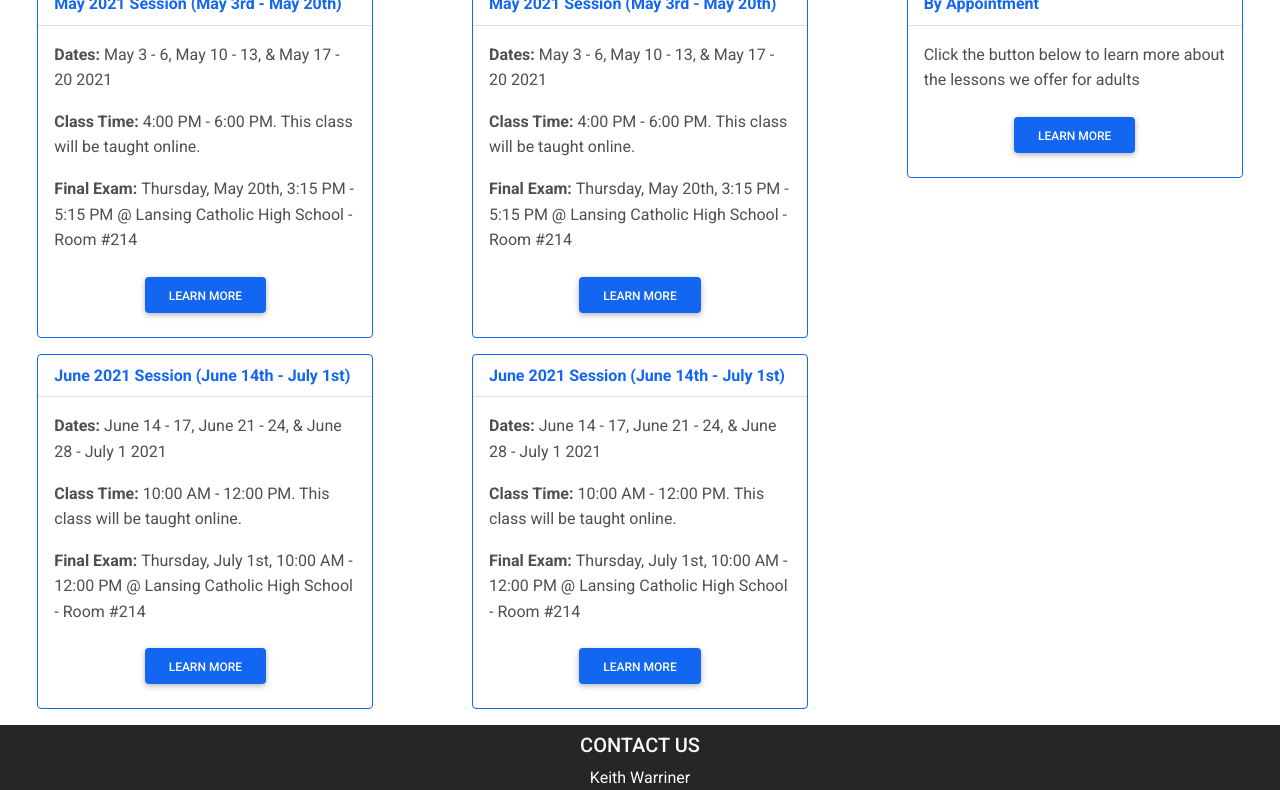
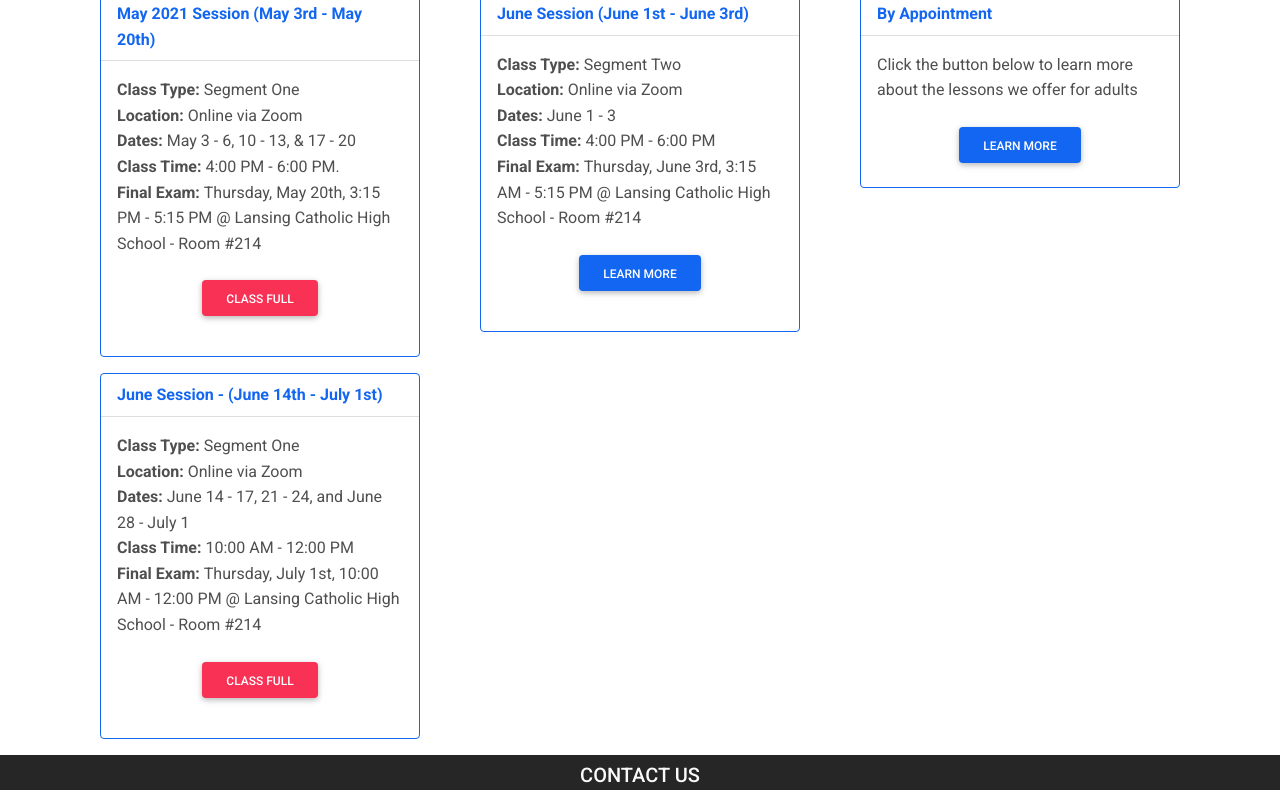
Before and after one commit to warrinerbros/warrinerbros.github.io, a website: page index.html in a window 1280 px wide. Shown: the part 551-1341 px from the top of the page. Drawn offline with Linux system fonts and the light colour scheme.

Commit message:
updated home screen

```diff
--- a/index.html
+++ b/index.html
@@ -78,89 +78,84 @@
       <div class="mask" style="background-color: rgba(0, 0, 0, 0.65);">
         <div class="d-flex justify-content-center align-items-center h-100">
           <div class="text-white">
-            <h1 class="mb-3 display-2">Lansing Area Driving School</h1>
-            <h5 class="mb-3">Teaching students in the Greater Lansing area</h5>
+            <h1 class="mb-3 px-2 display-2">Lansing Area Driving School</h1>
+            <h5 class="px-2">Providing driver's education to students in the Greater Lansing area</h5>
           </div>
         </div>
       </div>
     </div>
     <!-- Background image -->
 
-    <div class="container h-100" style="margin-top:20px"></div>
+    <div class="container">
 
-      <div class="row justify-content-center">
-
-        <div class="col-md-4 justify-content-center">
+      <div class="row">
+        <div class="col-md-4" style="margin-top:30px">
 
           <h2 class = "text-center">Segment One Offerings</h2>
-          <div class="card border border-primary shadow-0 mb-3 mx-auto" style="max-width: 21rem">
-            <div class="card-header text-primary"><strong> May 2021 Session  (May 3rd - May 20th) </strong></div>
+          <div class="card border border-primary shadow-0 mb-3 mx-auto" style="max-width: 20rem">
+            <div class="card-header text-primary"><strong> May 2021 Session  (May 3rd - May 20th)  </strong></div>
             <div class="card-body">
-            <p><strong>Dates:</strong>  May 3 - 6,  May 10 - 13, &  May 17 - 20 2021</p>
-            <p><strong>Class Time: </strong> 4:00 PM - 6:00 PM. This class will be taught online.</p>
-            <p><strong> Final Exam: </strong> Thursday, May 20th, 3:15 PM - 5:15 PM @ Lansing Catholic High School - Room #214</p>
+              <p>
+                <strong>Class Type:</strong> Segment One <br>
+                <strong>Location:</strong> Online via Zoom <br>
+                <strong>Dates:</strong>  May 3 - 6, 10 - 13, & 17 - 20 <br>
+                <strong>Class Time: </strong> 4:00 PM - 6:00 PM. <br>
+                <strong> Final Exam: </strong> Thursday, May 20th, 3:15 PM - 5:15 PM @ Lansing Catholic High School - Room #214 <br>
                 <div class = "text-center">
-              <a href  ="segment-one.html" class="nav-link">
-                <button type="button" class="btn btn-primary text-center">Learn More</button>
+                  <a class="nav-link">
+                    <button type="button" class="btn btn-danger">Class Full</button>
                   </a>
                 </div>
+              </p>
             </div>
           </div>
 
-          <div class="card border border-primary shadow-0 mb-3 mx-auto" style="max-width: 21rem">
-            <div class="card-header text-primary"><strong> June 2021 Session  (June 14th - July 1st) </strong></div>
+          <div class="card border border-primary shadow-0 mb-3 mx-auto" style="max-width: 20rem">
+            <div class="card-header text-primary"><strong> June Session - (June 14th - July 1st) </strong></div>
             <div class="card-body">
-            <p><strong>Dates:</strong>  June 14 - 17,  June 21 - 24, & June 28 - July 1 2021</p>
-            <p><strong> Class Time: </strong>  10:00 AM - 12:00 PM. This class will be taught online. </p>
-            <p><strong>  Final Exam: </strong> Thursday, July 1st, 10:00 AM - 12:00 PM @ Lansing Catholic High School - Room #214</p>
+              <p>
+                <strong>Class Type:</strong> Segment One <br>
+                <strong>Location:</strong> Online via Zoom <br>
+                <strong>Dates:</strong> June 14 - 17, 21 - 24, and June 28 - July 1 <br>
+                <strong>Class Time: </strong> 10:00 AM - 12:00 PM <br>
+                <strong> Final Exam: </strong> Thursday, July 1st, 10:00 AM - 12:00 PM @ Lansing Catholic High School - Room #214 <br>
                 <div class = "text-center">
-              <a href  ="segment-one.html" class="nav-link">
-                <button type="button" class="btn btn-primary text-center">Learn More</button>
+                  <a class="nav-link">
+                    <button type="button" class="btn btn-danger">Class Full</button>
                   </a>
                 </div>
+              </p>
             </div>
           </div>
 
         </div>
 
-
-
-        <div class="col-md-4 mb-6">
+        <div class="col-md-4 mb-6" style="margin-top:30px">
           <h2  class = "text-center"> Segment Two Offerings</h2>
 
-          <div class="card border border-primary shadow-0 mb-3  mx-auto" style="max-width: 21rem">
-            <div class="card-header text-primary"><strong> May 2021 Session  (May 3rd - May 20th) </strong></div>
+          <div class="card border border-primary shadow-0 mb-3 mx-auto" style="max-width: 20rem">
+            <div class="card-header text-primary"><strong> June Session (June 1st - June 3rd) </strong></div>
             <div class="card-body">
-            <p><strong>Dates:</strong>  May 3 - 6,  May 10 - 13, &  May 17 - 20 2021</p>
-            <p><strong>Class Time: </strong> 4:00 PM - 6:00 PM. This class will be taught online.</p>
-            <p><strong> Final Exam: </strong> Thursday, May 20th, 3:15 PM - 5:15 PM @ Lansing Catholic High School - Room #214</p>
+              <p>
+                <strong>Class Type:</strong> Segment Two <br>
+                <strong>Location:</strong> Online via Zoom <br>
+                <strong>Dates:</strong> June 1 - 3 <br>
+                <strong>Class Time: </strong> 4:00 PM - 6:00 PM<br>
+                <strong> Final Exam: </strong> Thursday, June 3rd, 3:15 AM - 5:15 PM @ Lansing Catholic High School - Room #214 <br>
                 <div class = "text-center">
                   <a href  ="segment-two.html" class="nav-link">
                     <button type="button" class="btn btn-primary text-center">Learn More</button>
                   </a>
                 </div>
-            </div>
-          </div>
-
-          <div class="card border border-primary shadow-0 mb-3  mx-auto" style="max-width: 21rem">
-            <div class="card-header text-primary"><strong> June 2021 Session  (June 14th - July 1st) </strong></div>
-            <div class="card-body">
-            <p><strong>Dates:</strong>  June 14 - 17,  June 21 - 24, & June 28 - July 1 2021</p>
-            <p><strong> Class Time: </strong>  10:00 AM - 12:00 PM. This class will be taught online. </p>
-            <p><strong>  Final Exam: </strong> Thursday, July 1st, 10:00 AM - 12:00 PM @ Lansing Catholic High School - Room #214</p>
-            <div class = "text-center">
-              <a href  ="segment-two.html" class="nav-link">
-                <button type="button" class="btn btn-primary text-center">Learn More</button>
-              </a>
-            </div>
+              </p>
             </div>
           </div>
 
         </div>
 
-        <div class="col-md-4">
+        <div class="col-md-4" style="margin-top:30px">
           <h2  class = "text-center">Adult Lessons</h2>
-          <div class="card border border-primary shadow-0 mb-3  mx-auto" style="max-width: 21rem">
+          <div class="card border border-primary shadow-0 mb-3  mx-auto" style="max-width: 20rem">
             <div class="card-header text-primary"><strong> By Appointment </strong></div>
             <div class="card-body">
             <p>Click the button below to learn more about the lessons we offer for adults</p>
```
Lines whose indentation alone changed are shown as unchanged.
